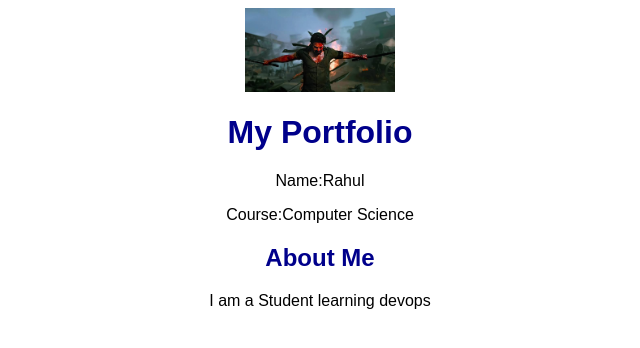
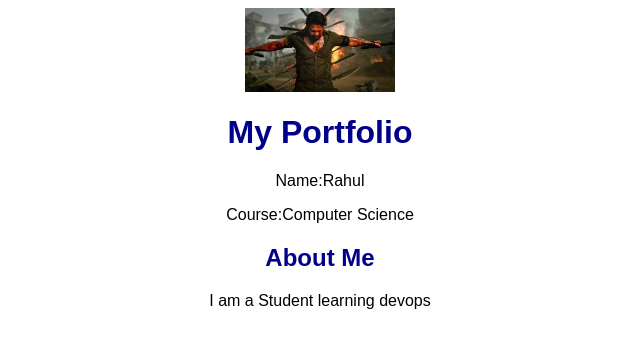
Before and after one commit to Vp-Rahul-18/project-student, a plain HTML site: page index.html in a window 1280 px wide. Shown: the whole page, without its empty margins (320-960 px from the left). Drawn offline with Linux system fonts and the light colour scheme.

Commit message:
Update index.html

```diff
--- a/index.html
+++ b/index.html
@@ -4,7 +4,7 @@
     <link rel="stylesheet" href="style.css">
   </head>
   <body>
-    <img src="salaar 2.jpg" width="150">
+    <img src="salaar.jpg" width="150">
     <h1>My Portfolio</h1>
     <p>Name:Rahul</p>
     <p>Course:Computer Science</p>
```
